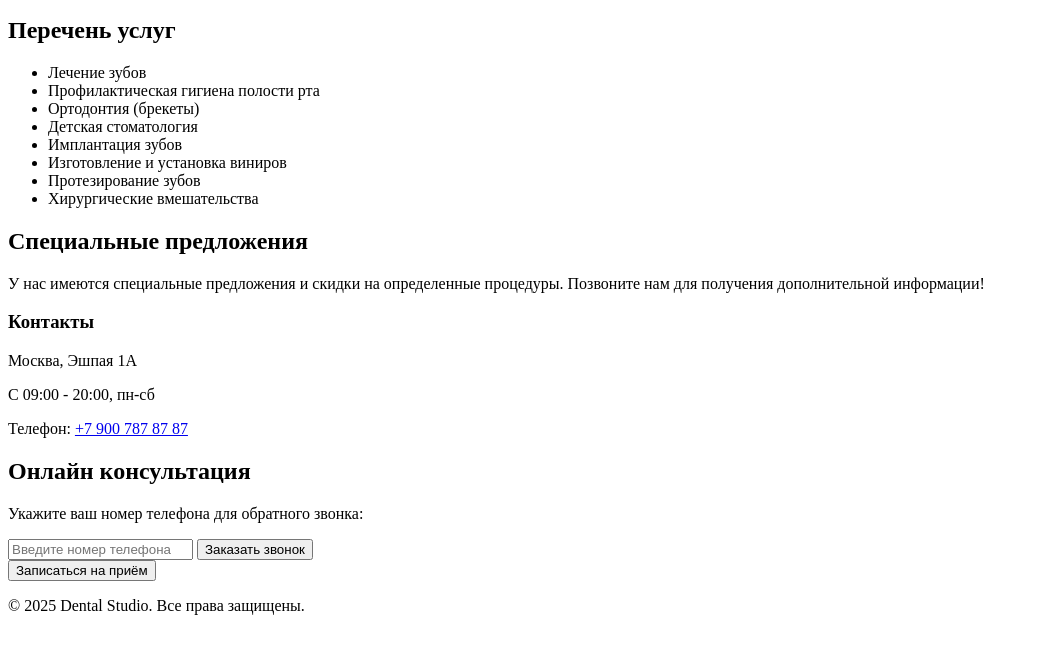
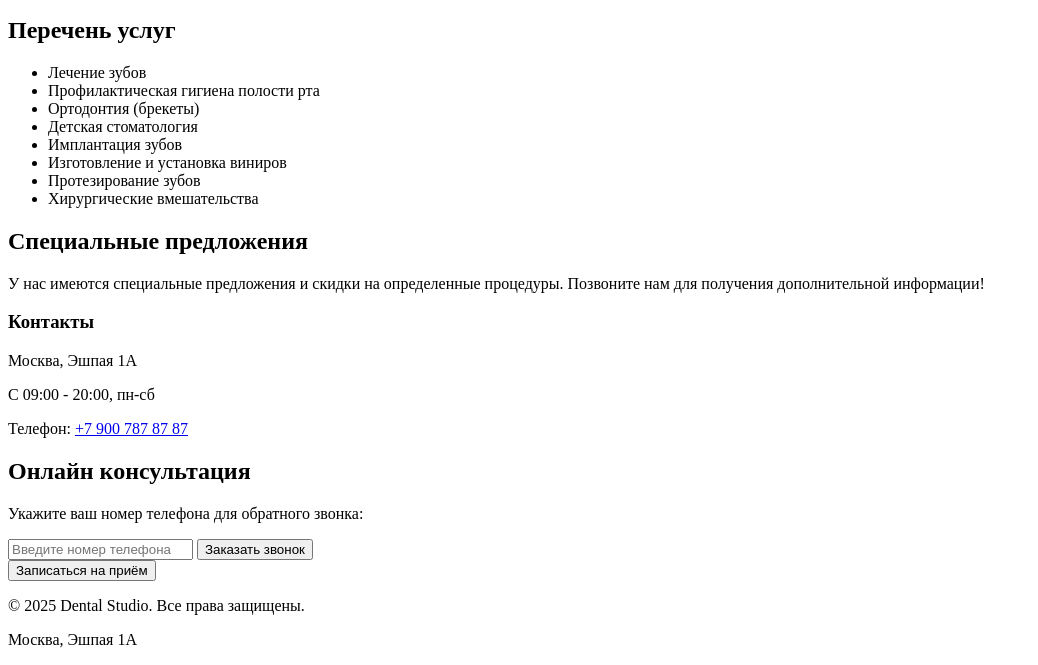
Before and after one commit to YuliaGri877/project, a plain HTML site: page service.html in a window 1280 px wide. Shown: the part 315-980 px from the top of the page, without its empty margins (0-1038 px from the left). Before the commit the page ends 946 px from the top, so only its background shows below. Drawn offline with Linux system fonts and the light colour scheme.

Commit message:
Update service.html

```diff
--- a/service.html
+++ b/service.html
@@ -58,6 +58,7 @@
     </main>
     <footer class="footer">
         <p class="footer__text">© 2025 Dental Studio. Все права защищены.</p>
+        <p class="footer__address">Москва, Эшпая 1А</p>
     </footer>
 </body>
 </html>
```
